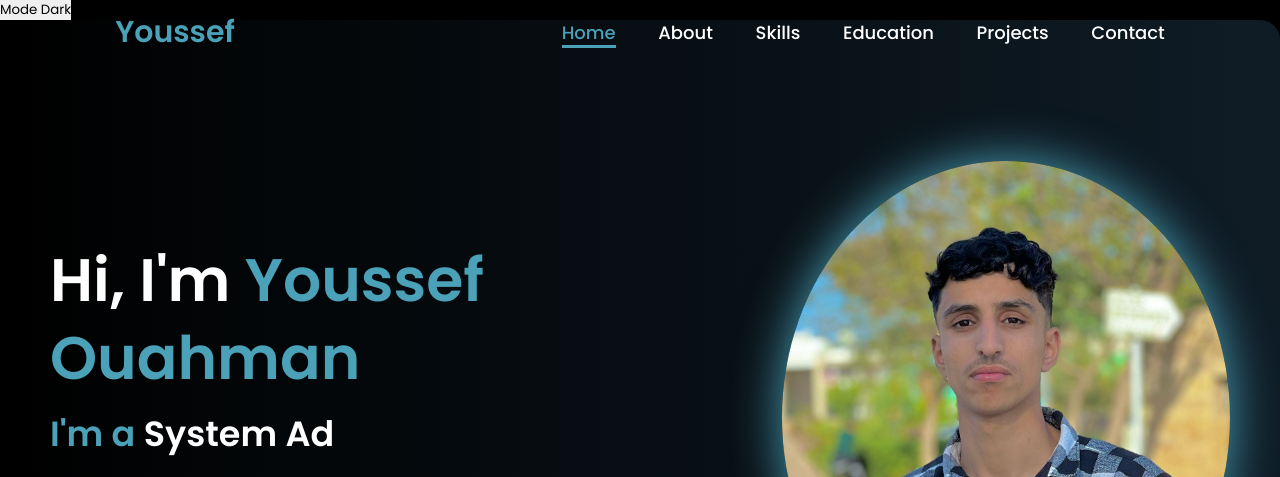
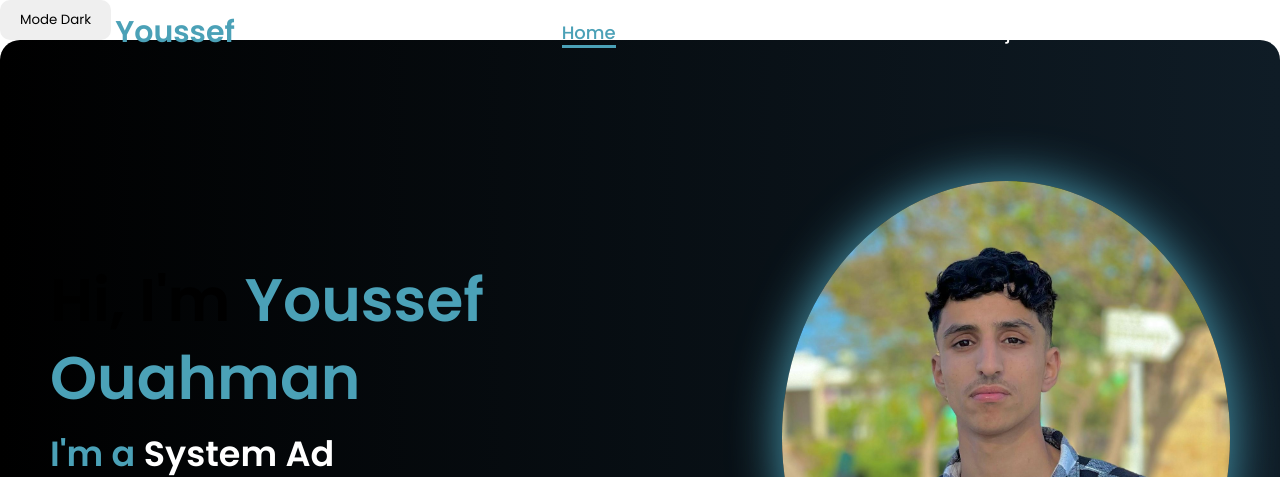
Before and after one commit to YoussefSysNet/PORTFOLIO-W, a plain HTML site: page index.html in a window 1280 px wide. Shown: the top 477 px of the page. Drawn offline with nearby package versions, Linux system fonts and the light colour scheme; no server answers.

Commit message:
Update style.css
Signed-off-by: Youssef Net <youssefouahman07@gmail.com>

```diff
--- a/style.css
+++ b/style.css
@@ -580,3 +580,28 @@ footer {
     box-shadow: 0 0 50px #4ba1b7;
     transition: transform 0.3s ease;
   }
+  /* الوضع العادي (Light Mode) */
+body {
+  font-family: Arial, sans-serif;
+  background-color: white;
+  color: black;
+  transition: background-color 0.3s, color 0.3s;
+}
+
+button {
+  padding: 10px 20px;
+  border: none;
+  border-radius: 10px;
+  cursor: pointer;
+}
+
+/* الوضع الداكن (Dark Mode) */
+body.dark-mode {
+  background-color: #121212;
+  color: white;
+}
+
+body.dark-mode button {
+  background-color: #333;
+  color: white;
+}
```
